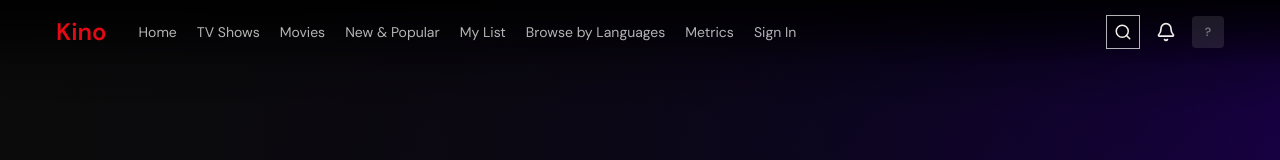
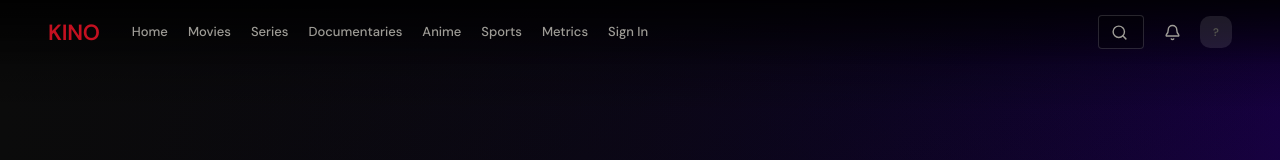
Before and after one commit to Swarneil1905/Kino, a Next.js app in the folder apps/web/: page / in a window 1280 px wide. Shown: the top 160 px of the page. Built offline with nearby package versions, Linux system fonts and the light colour scheme; no server answers.

Commit message:
style: refactor Navbar component with updated navigation links, improved layout, and enhanced search functionality for better user experience

```diff
--- a/apps/web/components/layout/Navbar.tsx
+++ b/apps/web/components/layout/Navbar.tsx
@@ -25,7 +25,6 @@
     const localEmail = localStorage.getItem("kino_email")
     const kinoToken = localToken || session?.kinoToken || null
     const email = localEmail || session?.user?.email || null
-    // Logged in if we have a Kino token OR a NextAuth session
     const loggedIn = !!(kinoToken || session?.user)
 
     setIsLoggedIn(loggedIn)
@@ -45,71 +44,116 @@
     localStorage.removeItem("kino_onboarded")
     setIsLoggedIn(false)
     setIsAdmin(false)
+    window.dispatchEvent(new Event("kino:signout"))
     router.push("/login")
   }
 
   const navLinks: { label: string; href: string }[] = [
     { label: "Home", href: "/" },
-    { label: "TV Shows", href: "/" },
     { label: "Movies", href: "/" },
-    { label: "New & Popular", href: "/" },
-    { label: "My List", href: "/" },
-    { label: "Browse by Languages", href: "/" },
+    { label: "Series", href: "/" },
+    { label: "Documentaries", href: "/" },
+    { label: "Anime", href: "/" },
+    { label: "Sports", href: "/" },
     { label: "Metrics", href: "/metrics" },
     ...(isAdmin ? [{ label: "Admin", href: "/admin" }] : []),
   ]
 
+  const solid = scrollY > 60
+
   return (
     <header
       className={cn(
-        "fixed inset-x-0 top-0 z-50 flex h-16 items-center justify-between px-5 transition-colors duration-500 md:px-14",
-        scrollY > 60 ? "bg-kino-background" : "bg-gradient-to-b from-black/80 to-transparent",
+        "fixed inset-x-0 top-0 z-50 flex h-16 items-center justify-between px-6 transition-all duration-300 md:px-12",
+        solid
+          ? "border-b border-white/5 bg-[rgba(11,11,11,0.97)] backdrop-blur-sm"
+          : "bg-gradient-to-b from-black/70 to-transparent",
       )}
     >
+      {/* Left: wordmark + nav */}
       <div className="flex items-center gap-8">
-        <Link href="/" className="text-2xl font-black tracking-normal text-kino-red">
-          Kino
+        <Link
+          href="/"
+          className="select-none font-serif text-[22px] font-bold tracking-tight text-[#C41020]"
+          style={{ letterSpacing: "-0.01em" }}
+        >
+          KINO
         </Link>
-        <nav className="hidden items-center gap-5 text-sm text-white/70 md:flex">
+        <nav className="hidden items-center gap-5 md:flex">
           {navLinks.map((link) => (
             <Link
               key={link.label}
               href={link.href}
-              className="transition-colors hover:text-white"
+              className="text-[13px] font-medium text-[#9E9C96] transition-colors duration-200 hover:text-[#F0EEE8]"
             >
               {link.label}
             </Link>
           ))}
           {!isLoggedIn && (
-            <Link href="/login" className="transition-colors hover:text-white">Sign In</Link>
+            <Link
+              href="/login"
+              className="text-[13px] font-medium text-[#9E9C96] transition-colors hover:text-[#F0EEE8]"
+            >
+              Sign In
+            </Link>
           )}
         </nav>
       </div>
 
-      <div className="flex items-center gap-4">
-        <div className="flex items-center border border-white/70 bg-black/30">
-          <button className="grid h-8 w-8 place-items-center" onClick={() => setSearchOpen((v) => !v)} aria-label="Search">
-            <Search size={18} />
+      {/* Right: search, bell, avatar */}
+      <div className="flex items-center gap-3">
+        <div
+          className={cn(
+            "flex items-center gap-1 rounded border border-white/15 bg-black/30 transition-all duration-300",
+            searchOpen ? "pl-3 pr-1" : "px-1",
+          )}
+        >
+          <button
+            className="grid h-8 w-8 shrink-0 place-items-center text-[#9E9C96] hover:text-[#F0EEE8]"
+            onClick={() => setSearchOpen((v) => !v)}
+            aria-label="Search"
+          >
+            <Search size={17} />
           </button>
           <input
             value={searchQuery}
             onChange={(e) => setSearchQuery(e.target.value)}
-            className={cn("h-8 bg-transparent text-sm outline-none transition-[width] duration-300", searchOpen ? "w-44 px-2" : "w-0 px-0")}
+            className={cn(
+              "h-8 bg-transparent text-[13px] text-[#F0EEE8] placeholder-[#565650] outline-none transition-[width] duration-300",
+              searchOpen ? "w-40" : "w-0",
+            )}
             placeholder="Titles, genres"
           />
         </div>
-        <Bell size={20} />
+
+        <button
+          className="grid h-8 w-8 place-items-center text-[#9E9C96] hover:text-[#F0EEE8]"
+          aria-label="Notifications"
+        >
+          <Bell size={17} />
+        </button>
+
         {isLoggedIn ? (
           <div className="flex items-center gap-2">
-            <div className="grid h-8 w-8 place-items-center rounded bg-kino-red text-xs font-bold">
+            <div
+              className="grid h-8 w-8 place-items-center rounded-[10px] text-[11px] font-bold text-white"
+              style={{ background: "var(--accent)", letterSpacing: "0.04em" }}
+            >
               {userInitial}
             </div>
-            <button onClick={handleSignOut} className="grid h-8 w-8 place-items-center rounded text-white/60 hover:text-white" aria-label="Sign out" title="Sign out">
-              <LogOut size={16} />
+            <button
+              onClick={handleSignOut}
+              className="grid h-8 w-8 place-items-center rounded text-[#565650] transition-colors hover:text-[#F0EEE8]"
+              aria-label="Sign out"
+              title="Sign out"
+            >
+              <LogOut size={15} />
             </button>
           </div>
         ) : (
-          <div className="grid h-8 w-8 place-items-center rounded bg-white/10 text-xs font-bold text-white/40">?</div>
+          <div className="grid h-8 w-8 place-items-center rounded-[10px] bg-white/10 text-[11px] font-bold text-[#565650]">
+            ?
+          </div>
         )}
       </div>
     </header>
```
